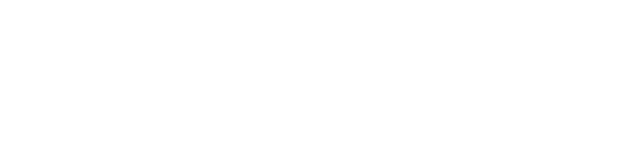
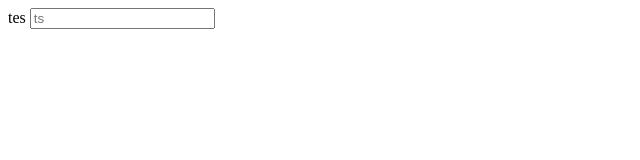
Before and after one commit to mfahri021/test, a plain HTML site: page index.html in a window 1280 px wide. Shown: the whole page, without its empty margins (0-640 px from the left). Drawn offline with Linux system fonts and the light colour scheme.

Commit message:
arli
conmm

```diff
--- a/index.html
+++ b/index.html
@@ -7,6 +7,7 @@
     <title>Document</title>
 </head>
 <body>
-
+    <label for="tes">tes</label>
+    <input type="text" placeholder="ts">
 </body>
 </html>
```
